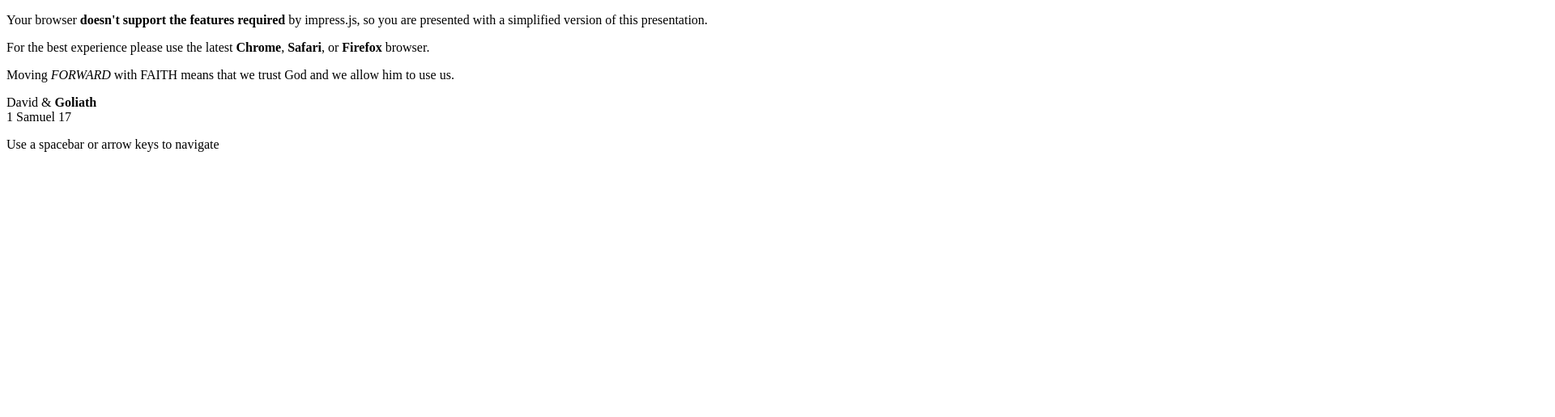
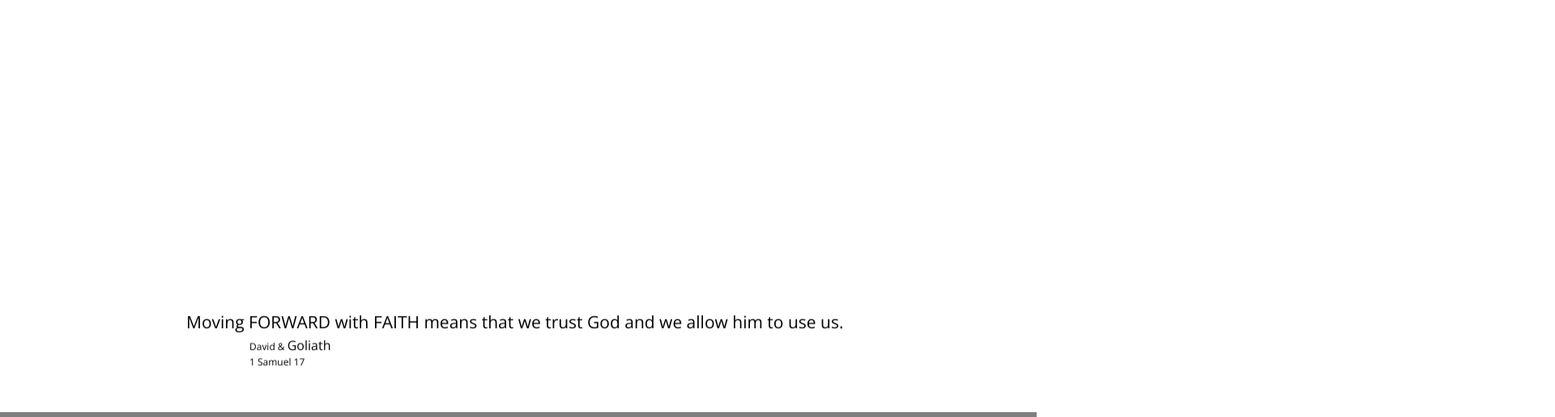
Before and after one commit to ElliotFriend/mocc-slides, a plain HTML site: page forward/with/faith.html in a window 1280 px wide. Shown: the top 516 px of the page at 81% size, 1920 px wide, since content can reach past the window. Drawn offline with nearby package versions, Linux system fonts and the light colour scheme; the site is published under a folder, as on GitHub Pages, so addresses that start at the root find nothing.

Commit message:
Adding relative paths to this thing right here...
Signed-off-by: Elliot Voris <elliot@voris.me>

```diff
--- a/forward/with/faith.html
+++ b/forward/with/faith.html
@@ -10,7 +10,7 @@
         <meta name="author" content="Elliot Voris" />
 
         <link href="//fonts.googleapis.com/css?family=Open+Sans:regular,semibold,italic,italicsemibold|PT+Sans:400,700,400italic,700italic|PT+Serif:400,700,400italic,700italic" rel="stylesheet" />
-        <link href="/css/faith.css" rel="stylesheet" />
+        <link href="../../css/faith.css" rel="stylesheet" />
     </head>
 
     <body>
@@ -42,7 +42,7 @@
         }
         </script>
 
-        <script src="/js/impress.js"></script>
+        <script src="../../js/impress.js"></script>
         <script>impress().init();</script>
     </body>
 </html>
```
